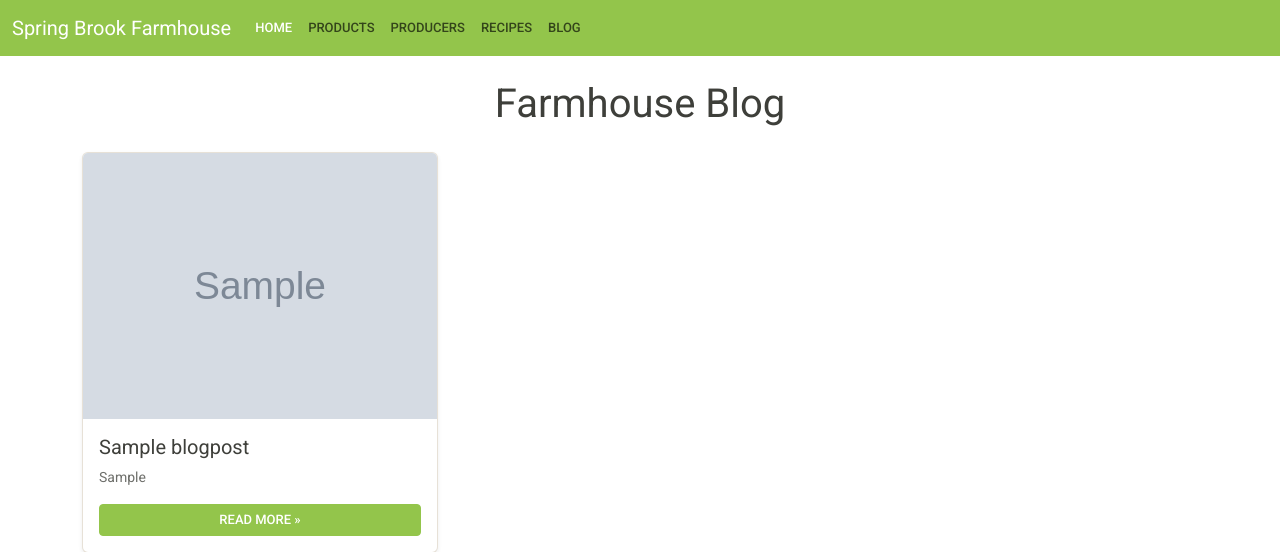
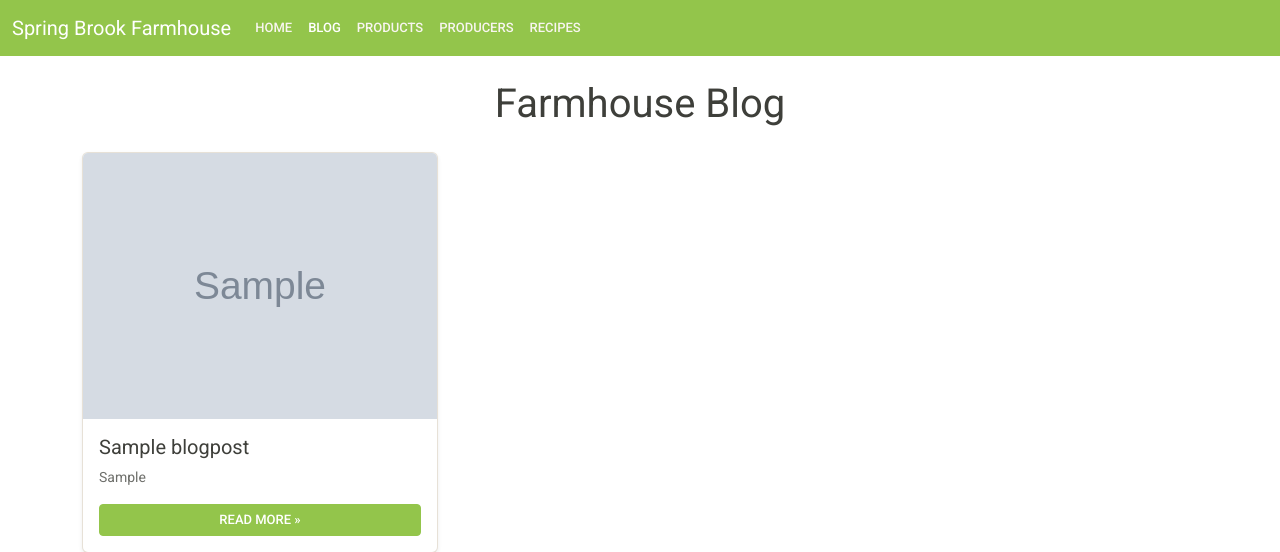
Before and after one commit to DrCBeatz/springbrookfarmhouse, a Django app: page /blog/ in a window 1280 px wide. Shown: the top 552 px of the page. Run offline with Django 5.2, Linux system fonts and the light colour scheme; tables that the repository leaves empty hold one stand-in row (values such as "Sample post"); grey boxes marked "Sample" are stand-in pictures; parts of the project's set-up code (start-up, migrations or seed data) failed here and were passed over; some libraries are stand-ins or nearby versions.

Commit message:
enable navbar

```diff
--- a/templates/navbar.html
+++ b/templates/navbar.html
@@ -1,31 +1,46 @@
 <!--- templates/navbar.html -->
 {% load static %}
 
-<nav class="navbar navbar-expand-lg bg-primary background-green" data-bs-theme="light">
+{% url 'home'                as home_url %}
+{% url 'blog:blog_post_list' as blog_url %}
+
+<nav class="navbar navbar-expand-lg bg-primary background-green">
   <div class="container-fluid">
-    <a class="navbar-brand text-white" href="#">Spring Brook Farmhouse</a>
-    <button class="navbar-toggler" type="button" data-bs-toggle="collapse" data-bs-target="#navbarColor01" aria-controls="navbarColor01" aria-expanded="false" aria-label="Toggle navigation">
+
+    <a class="navbar-brand text-white" href="{{ home_url }}">
+      Spring Brook Farmhouse
+    </a>
+
+    <button class="navbar-toggler" …
+            aria-label="Toggle navigation">
       <span class="navbar-toggler-icon"></span>
     </button>
+
     <div class="collapse navbar-collapse" id="navbarColor01">
       <ul class="navbar-nav me-auto">
+
+        {# HOME link #}
         <li class="nav-item">
-          <a class="nav-link active text-white" href="#">Home
-            <span class="visually-hidden">(current)</span>
+          <a class="nav-link
+             {% if request.path == home_url %}active text-white{% else %}text-light{% endif %}"
+             href="{{ home_url }}">
+            Home
           </a>
         </li>
+
+        {# BLOG link (highlight for *any* view in the blog app) #}
         <li class="nav-item">
-          <a class="nav-link" href="#">Products</a>
+          <a class="nav-link
+             {% if request.resolver_match.app_name == 'blog' %}active text-white{% else %}text-light{% endif %}"
+             href="{{ blog_url }}">
+            Blog
+          </a>
         </li>
-        <li class="nav-item">
-          <a class="nav-link" href="#">Producers</a>
-        </li>
-        <li class="nav-item">
-          <a class="nav-link" href="#">Recipes</a>
-        </li>
-        <li class="nav-item">
-          <a class="nav-link" href="#">Blog</a>
-        </li>
+
+        {# placeholders—style later #}
+        <li class="nav-item"><a class="nav-link text-light" href="#">Products</a></li>
+        <li class="nav-item"><a class="nav-link text-light" href="#">Producers</a></li>
+        <li class="nav-item"><a class="nav-link text-light" href="#">Recipes</a></li>
       </ul>
     </div>
   </div>
```
